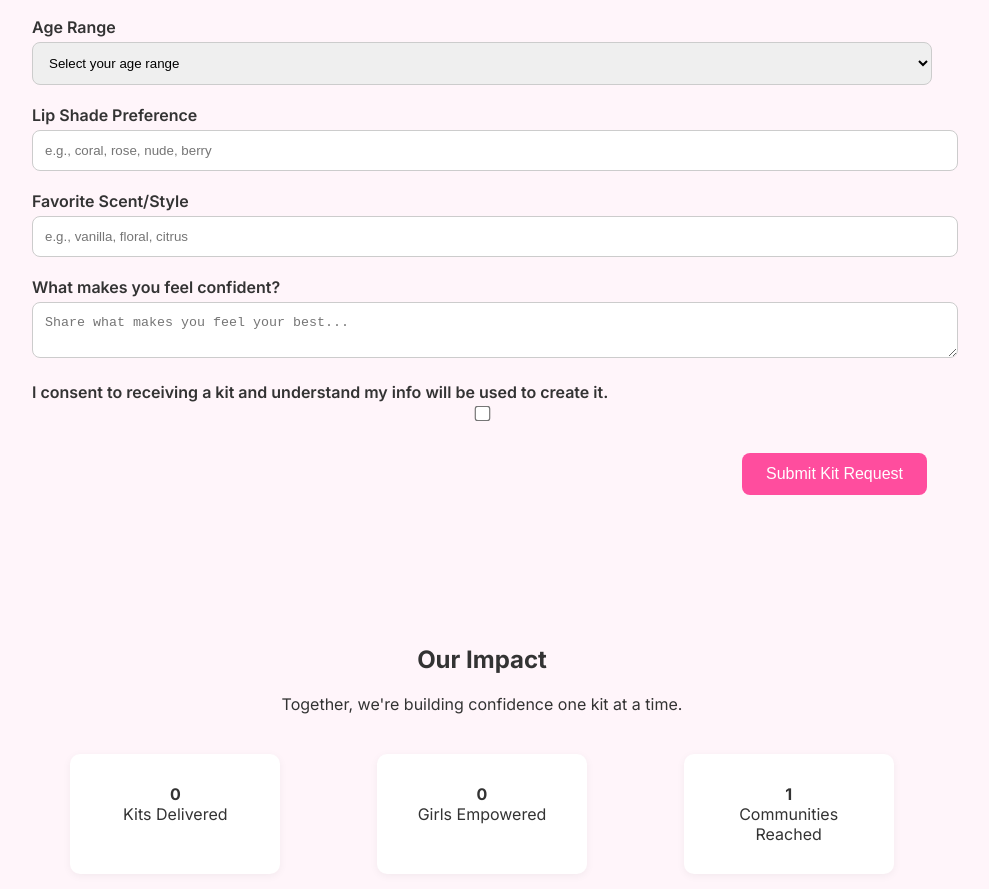
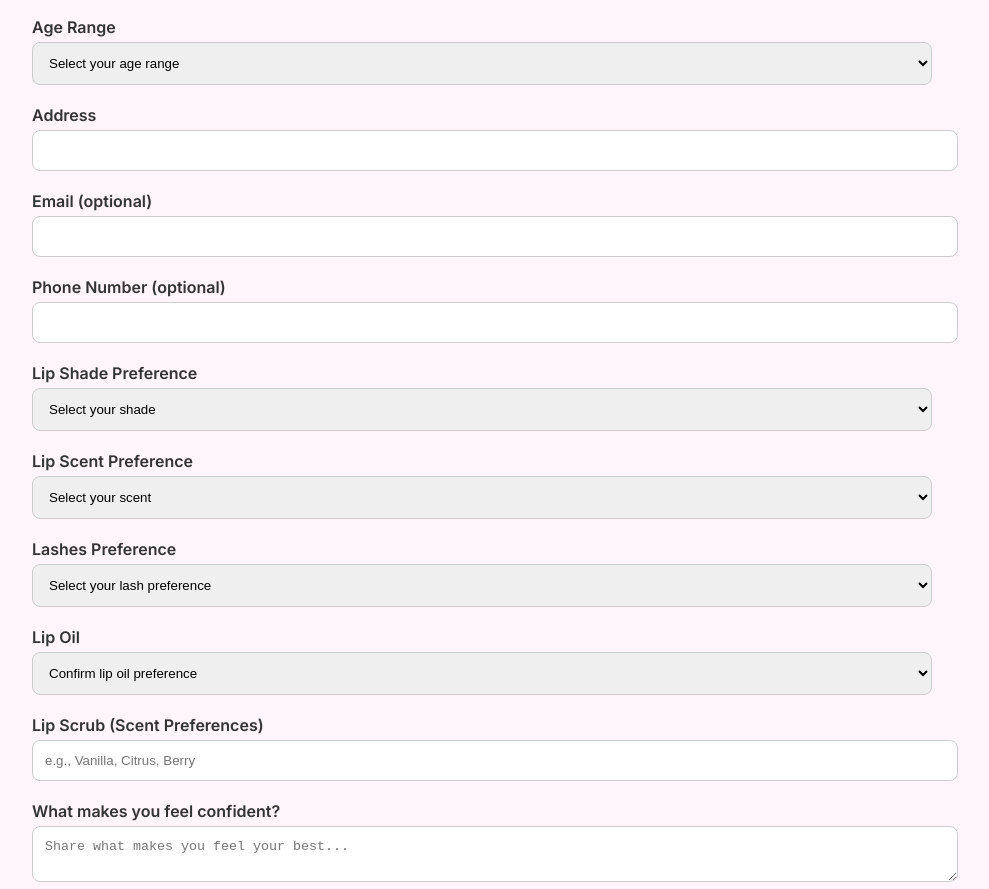
Before and after one commit to aishniragh/swervycares, a plain HTML site: page index.html in a window 1280 px wide. Shown: the part 386-1275 px from the top of the page, without its empty margins (158-1147 px from the left). Drawn offline with Linux system fonts and the light colour scheme.

Commit message:
Update 5  index.html
this update has the new form options

```diff
--- a/index.html
+++ b/index.html
@@ -163,18 +163,64 @@
         <label>Age Range</label>
         <select name="user_age" required>
           <option value="">Select your age range</option>
-          <option>10-13</option>
+          <option>6-10</option>
+          <option>11-13</option>
           <option>14-16</option>
-          <option>17-19</option>
+          <option>17+</option>
         </select>
       </div>
       <div class="form-group">
-        <label>Lip Shade Preference</label>
-        <input type="text" name="user_shade" placeholder="e.g., coral, rose, nude, berry" />
+        <label>Address</label>
+        <input type="text" name="user_address" required />
       </div>
       <div class="form-group">
-        <label>Favorite Scent/Style</label>
-        <input type="text" name="user_scent" placeholder="e.g., vanilla, floral, citrus" />
+        <label>Email (optional)</label>
+        <input type="email" name="user_email" />
+      </div>
+      <div class="form-group">
+        <label>Phone Number (optional)</label>
+        <input type="tel" name="user_phone" />
+      </div>
+      <div class="form-group">
+        <label>Lip Shade Preference</label>
+        <select name="user_shade" required>
+          <option value="">Select your shade</option>
+          <option>Coral</option>
+          <option>Rose</option>
+          <option>Nude</option>
+          <option>Berry</option>
+        </select>
+      </div>
+      <div class="form-group">
+        <label>Lip Scent Preference</label>
+        <select name="user_scent" required>
+          <option value="">Select your scent</option>
+          <option>Vanilla</option>
+          <option>Floral</option>
+          <option>Citrus</option>
+          <option>Mint</option>
+        </select>
+      </div>
+      <div class="form-group">
+        <label>Lashes Preference</label>
+        <select name="user_lashes" required>
+          <option value="">Select your lash preference</option>
+          <option>Natural</option>
+          <option>Glam</option>
+          <option>No Lashes</option>
+        </select>
+      </div>
+      <div class="form-group">
+        <label>Lip Oil</label>
+        <select name="user_oil" required>
+          <option value="">Confirm lip oil preference</option>
+          <option>Yes</option>
+          <option>No</option>
+        </select>
+      </div>
+      <div class="form-group">
+        <label>Lip Scrub (Scent Preferences)</label>
+        <input type="text" name="user_scrub" placeholder="e.g., Vanilla, Citrus, Berry" required />
       </div>
       <div class="form-group">
         <label>What makes you feel confident?</label>
@@ -238,8 +284,14 @@
       const formData = {
         name: form.user_name.value,
         age: form.user_age.value,
+        address: form.user_address.value,
+        email: form.user_email.value,
+        phone: form.user_phone.value,
         shade: form.user_shade.value,
         scent: form.user_scent.value,
+        lashes: form.user_lashes.value,
+        oil: form.user_oil.value,
+        scrub: form.user_scrub.value,
         confidence: form.user_confidence.value
       };
 
```
